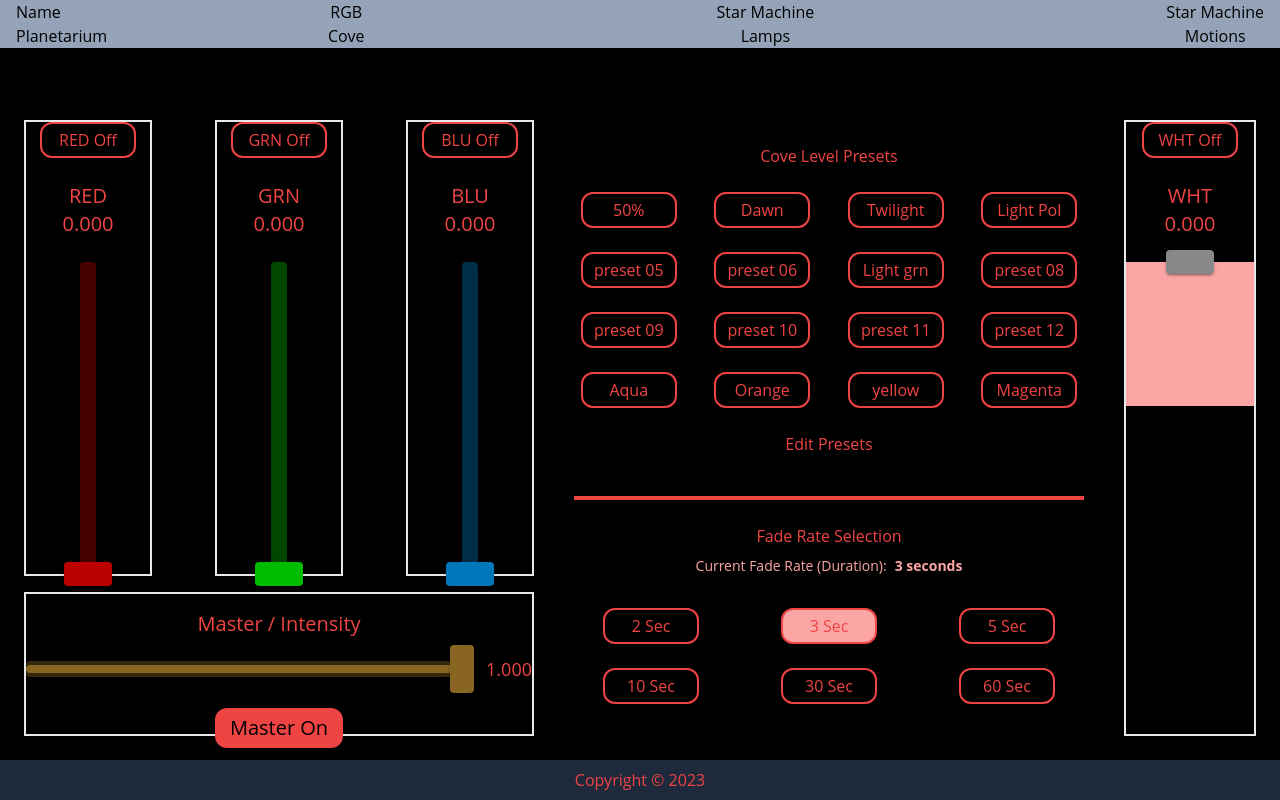
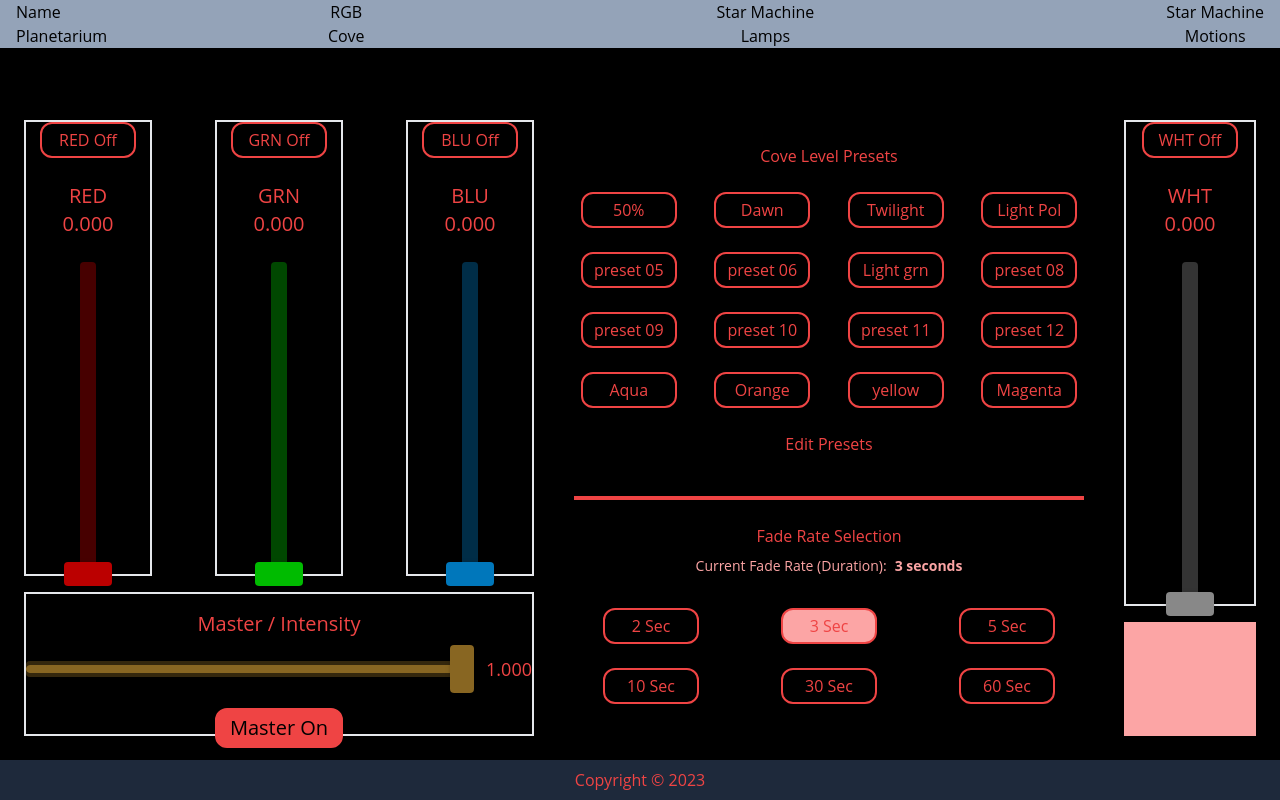
Before and after one commit to CelestialCoyote/react-hercules-chromacove, a React (Create React App) app in the folder frontend/: page / in a window 1280 px wide. Built offline with nearby package versions, Linux system fonts and the light colour scheme.

Commit message:
layout changes

```diff
--- a/frontend/src/Components/SliderMaster.jsx
+++ b/frontend/src/Components/SliderMaster.jsx
@@ -90,8 +90,7 @@ export default function SliderMaster({ color, rgbChannels, masterValue, setMaste
 	const toggleButtonOn = "bg-red-500 border-red-500 border-2 text-black text-xl rounded-xl p-1 w-32 hover:bg-red-300 hover:border-red-300";
 
 	return (
-		<div className="flex flex-col items-center w-full">
-
+		<div className="flex flex-col items-center">
 			<h3 className="text-red-500 text-xl text-center mt-4">
 				Master / Intensity
 			</h3>
@@ -125,7 +124,6 @@ export default function SliderMaster({ color, rgbChannels, masterValue, setMaste
 				<h3 className="text-red-500 text-lg text-center pl-6">
 					{masterValue.toFixed(3)}
 				</h3>
-
 			</div>
 
 			<button
@@ -134,8 +132,6 @@ export default function SliderMaster({ color, rgbChannels, masterValue, setMaste
 			>
 				Master {isOff ? "Off" : "On"}
 			</button>
-
 		</div>
-
 	);
 };
--- a/frontend/src/Components/SliderVertical.jsx
+++ b/frontend/src/Components/SliderVertical.jsx
@@ -109,7 +109,6 @@ export default function SliderVertical(
 
 	return (
 		<div className="flex flex-col items-center w-32 border-2">
-
 			<button
 				className={channelState.value > 0 ? `${toggleButtonOn}` : `${toggleButton}`}
 				onClick={handleToggleButton}
@@ -149,7 +148,6 @@ export default function SliderVertical(
 				value={channelState.value}
 				onChange={debounce(handleColorChange)}
 			/>
-
 		</div>
 	);
 };
--- a/frontend/src/Components/SliderWhite.jsx
+++ b/frontend/src/Components/SliderWhite.jsx
@@ -83,7 +83,6 @@ export default function SliderWhite({ color, state, setState, master, duration }
 
 	return (
 		<div className="flex flex-col items-center w-32">
-
 			<button
 				className={state > 0 ? `${toggleButtonOn}` : `${toggleButton}`}
 				onClick={handleToggleButton}
@@ -123,7 +122,6 @@ export default function SliderWhite({ color, state, setState, master, duration }
 				value={state}
 				onChange={debounce(handleColorChange)}
 			/>
-
 		</div >
 	);
 };
--- a/frontend/src/pages/RGBCove/RGBCove.jsx
+++ b/frontend/src/pages/RGBCove/RGBCove.jsx
@@ -17,7 +17,6 @@ export default function RGBCove() {
 
 	return (
 		<div className="flex h-screen p-6 gap-10 mt-12">
-
 			<div className="flex flex-col w-1/2">
 				<div className="flex h-full justify-between">
 					{rgbChannels.map(channel =>
@@ -32,15 +31,6 @@ export default function RGBCove() {
 							duration={duration}
 						/>
 					)}
-
-					{/* <SliderWhite
-						color="#888888"
-						state={whtValue}
-						setState={setWhtValue}
-						setMaster={setMasterValue}
-						master={masterValue}
-						duration={duration}
-					/> */}
 				</div>
 
 				<div className="flex flex-col mt-4 h-36 border-2">
@@ -68,7 +58,8 @@ export default function RGBCove() {
 				/>
 			</div>
 
-			<div className="h-full border-2">
+			<div className="flex flex-col">
+				<div className="flex h-full border-2">
 					<SliderWhite
 						color="#888888"
 						state={whtValue}
@@ -77,12 +68,10 @@ export default function RGBCove() {
 						master={masterValue}
 						duration={duration}
 					/>
-
-				<div className="bg-red-300 h-36">
-
-				</div>
 				</div>
 
+				<div className="bg-red-300 mt-4 h-36"></div>
+			</div>
 		</div>
 	);
 };
```
Lines whose indentation alone changed are shown as unchanged.
